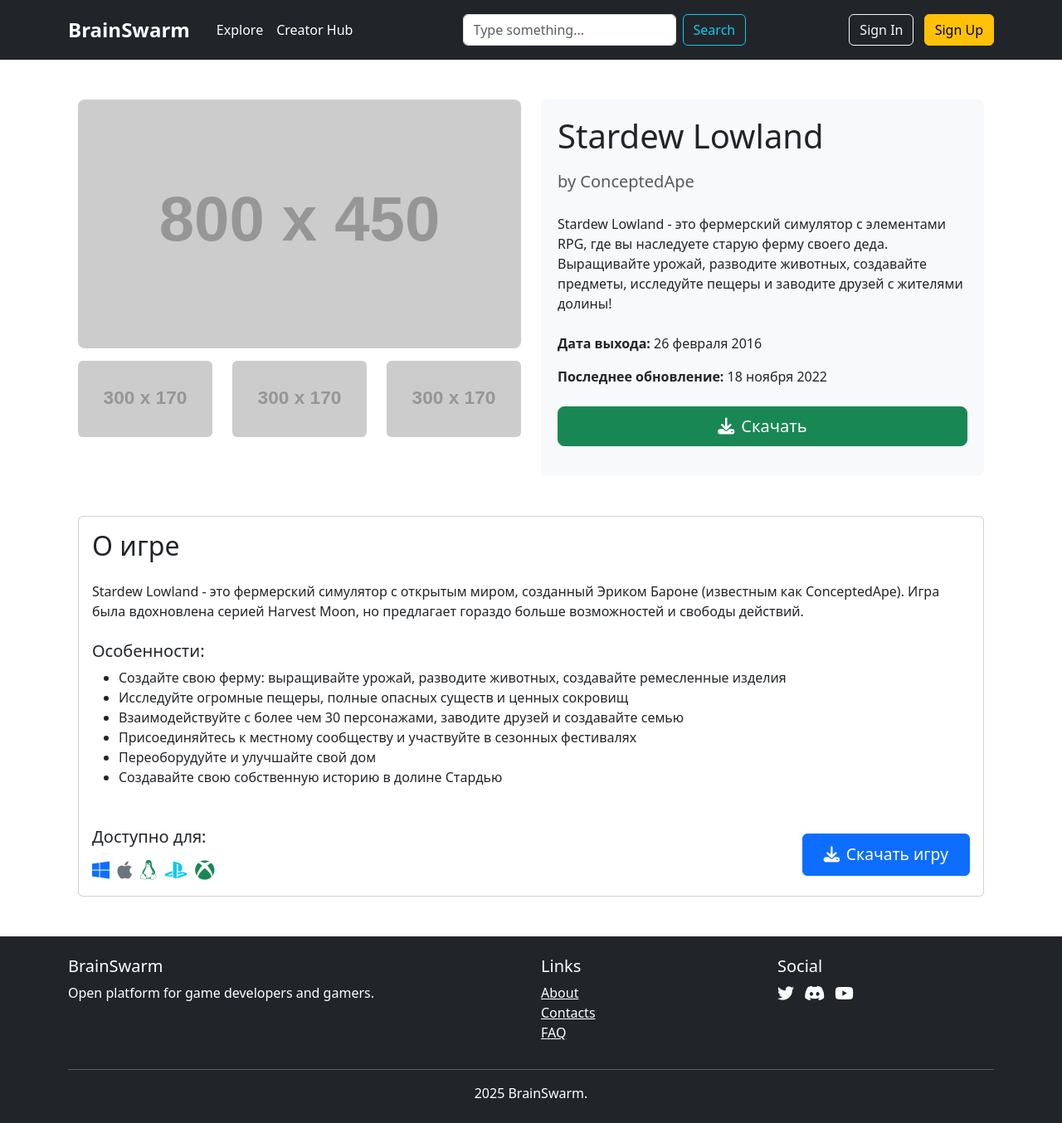
After one commit to Chromiumore/Parts-231-3213-app-dev-2025-kp, a Flask app: page /1 in a window 1280 px wide. The commit adds this page. Shown: the whole page at 83% size. Run offline with Flask 3, Linux system fonts and the light colour scheme; grey boxes labelled with a size stand in for pictures from a placeholder-image service; some libraries are stand-ins or nearby versions.

Commit message:
view game page example

```diff
--- a/app/games.py
+++ b/app/games.py
@@ -41,6 +41,12 @@ def permission_required(func):
 def index():
     games = game_repository.all()
     return render_template('index.html', games = games)
+
+@bp.route('/<game_id>')
+def view_game(game_id):
+    game = game_repository.get_game_by_id(game_id)
+    supported_os = os_repository.get_game_supported_os(game_id)
+    return render_template('view-game.html', game=game, os=supported_os)
 
 @bp.route('/creatorhub')
 @login_required
@@ -136,7 +142,6 @@ def update(game_id):
         return abort(404)
 
     os_info = os_repository.get_all_and_game_has_by_id(game_id)
-    print(os_info)
     return render_template('update.html', game=game, os=os_info)
 
 @bp.route('/creatorhub/delete/<game_id>', methods=['GET'])
--- a/app/repositories/os_repository.py
+++ b/app/repositories/os_repository.py
@@ -18,6 +18,10 @@ class OSRepository:
         query = self.db.select(OS).filter_by(name=name)
         return self.db.session.execute(query).scalar()
 
+    def get_game_supported_os(self, game_id):
+        query = self.db.select(OS).join(OS.games).where(Game.id == game_id)
+        return self.db.session.execute(query).scalars()
+
     def get_all_and_game_has_by_id(self, game_id=None):
         if game_id is not None:
             query = self.db.select(OS, Game.id.is_not(None).label('has')).outerjoin(OS.games).where(or_(Game.id == game_id, Game.id.is_(None)))
--- a/app/static/styles.css
+++ b/app/static/styles.css
@@ -62,3 +62,30 @@
     margin-bottom: 10px;
     border-radius: 4px;
 }
+
+.game-gallery img {
+    cursor: pointer;
+    transition: transform 0.2s;
+    margin-bottom: 10px;
+}
+
+.game-gallery img:hover {
+    transform: scale(1.02);
+}
+
+.main-image {
+    border-radius: 8px;
+    overflow: hidden;
+    margin-bottom: 15px;
+}
+
+.download-btn {
+    font-size: 1.2rem;
+    padding: 10px 25px;
+}
+
+.game-info-card {
+    background-color: #f8f9fa;
+    border-radius: 8px;
+    padding: 20px;
+}
--- a/app/templates/game-form.html
+++ b/app/templates/game-form.html
@@ -99,11 +99,8 @@
         </div>
     </div>
 </div>
-
-    <!-- Bootstrap JS Bundle with Popper -->
+    {% block scripts %}
     <script src="https://cdn.jsdelivr.net/npm/bootstrap@5.3.0/dist/js/bootstrap.bundle.min.js"></script>
-
-    {% block scripts %}
     <script src="{{ url_for('static', filename='image_viewer.js') }}"></script>
     {% endblock %}
 {% endmacro %}
--- /dev/null
+++ b/app/templates/view-game.html
@@ -0,0 +1,93 @@
+{% extends 'base.html' %}
+
+{% block content %}
+<div>
+    <!-- Блок 1: Галерея и основная информация -->
+    <div class="row mb-5">
+        <!-- Галерея изображений -->
+        <div class="col-lg-6">
+            <div class="main-image">
+                <img src="https://placehold.co/800x450" class="img-fluid rounded" alt="Stardew Valley" id="mainImage">
+            </div>
+            <div class="row game-gallery">
+                <div class="col-4">
+                    <img src="https://placehold.co/300x170" class="img-fluid rounded" alt="Скриншот 1" onclick="document.getElementById('mainImage').src=this.src">
+                </div>
+                <div class="col-4">
+                    <img src="https://placehold.co/300x170/red/white" class="img-fluid rounded" alt="Скриншот 2" onclick="document.getElementById('mainImage').src=this.src">
+                </div>
+                <div class="col-4">
+                    <img src="https://placehold.co/300x170/green/white" class="img-fluid rounded" alt="Скриншот 3" onclick="document.getElementById('mainImage').src=this.src">
+                </div>
+            </div>
+        </div>
+
+        <!-- Информация об игре -->
+        <div class="col-lg-6">
+            <div class="game-info-card h-100">
+                <h1 class="mb-3">Stardew Lowland</h1>
+                <p class="text-muted fs-5 mb-4">by ConceptedApe</p>
+
+                <p class="mb-4">Stardew Lowland - это фермерский симулятор с элементами RPG, где вы наследуете старую ферму своего деда. Выращивайте урожай, разводите животных, создавайте предметы, исследуйте пещеры и заводите друзей с жителями долины!</p>
+
+                <div class="mb-4">
+                    <p><strong>Дата выхода:</strong> 26 февраля 2016</p>
+                    <p><strong>Последнее обновление:</strong> 18 ноября 2022</p>
+                </div>
+
+                <button class="btn btn-success btn-lg w-100 mb-3">
+                    <i class="fas fa-download me-2"></i>Скачать
+                </button>
+
+            </div>
+        </div>
+    </div>
+
+    <!-- Блок 2: Подробное описание и загрузка -->
+    <div class="row mb-5">
+        <div class="col-12">
+            <div class="card">
+                <div class="card-body">
+                    <h2 class="card-title mb-4">О игре</h2>
+
+                    <div class="mb-5">
+                        <p>Stardew Lowland - это фермерский симулятор с открытым миром, созданный Эриком Бароне (известным как ConceptedApe). Игра была вдохновлена серией Harvest Moon, но предлагает гораздо больше возможностей и свободы действий.</p>
+
+                        <h5 class="mt-4">Особенности:</h5>
+                        <ul>
+                            <li>Создайте свою ферму: выращивайте урожай, разводите животных, создавайте ремесленные изделия</li>
+                            <li>Исследуйте огромные пещеры, полные опасных существ и ценных сокровищ</li>
+                            <li>Взаимодействуйте с более чем 30 персонажами, заводите друзей и создавайте семью</li>
+                            <li>Присоединяйтесь к местному сообществу и участвуйте в сезонных фестивалях</li>
+                            <li>Переоборудуйте и улучшайте свой дом</li>
+                            <li>Создавайте свою собственную историю в долине Стардью</li>
+                        </ul>
+                    </div>
+
+                    <div class="d-flex justify-content-between align-items-center flex-wrap">
+                        <div>
+                            <h5 class="mb-3">Доступно для:</h5>
+                            <div>
+                                <i class="fab fa-windows os-icon text-primary" title="Windows"></i>
+                                <i class="fab fa-apple os-icon text-secondary" title="macOS"></i>
+                                <i class="fab fa-linux os-icon text-success" title="Linux"></i>
+                                <i class="fab fa-playstation os-icon text-info" title="PlayStation"></i>
+                                <i class="fab fa-xbox os-icon text-success" title="Xbox"></i>
+                                <i class="fab fa-nintendo-switch os-icon text-danger" title="Nintendo Switch"></i>
+                            </div>
+                        </div>
+                        <button class="btn btn-primary download-btn mt-3 mt-md-0">
+                            <i class="fas fa-download me-2"></i>Скачать игру
+                        </button>
+                    </div>
+                </div>
+            </div>
+        </div>
+    </div>
+</div>
+
+{% block scripts %}
+<script src="https://cdn.jsdelivr.net/npm/bootstrap@5.3.0/dist/js/bootstrap.bundle.min.js"></script>
+{% endblock %}
+
+{% endblock %}
```
Also changed, not shown: app/templates/index.html (+5 -2 lines).
